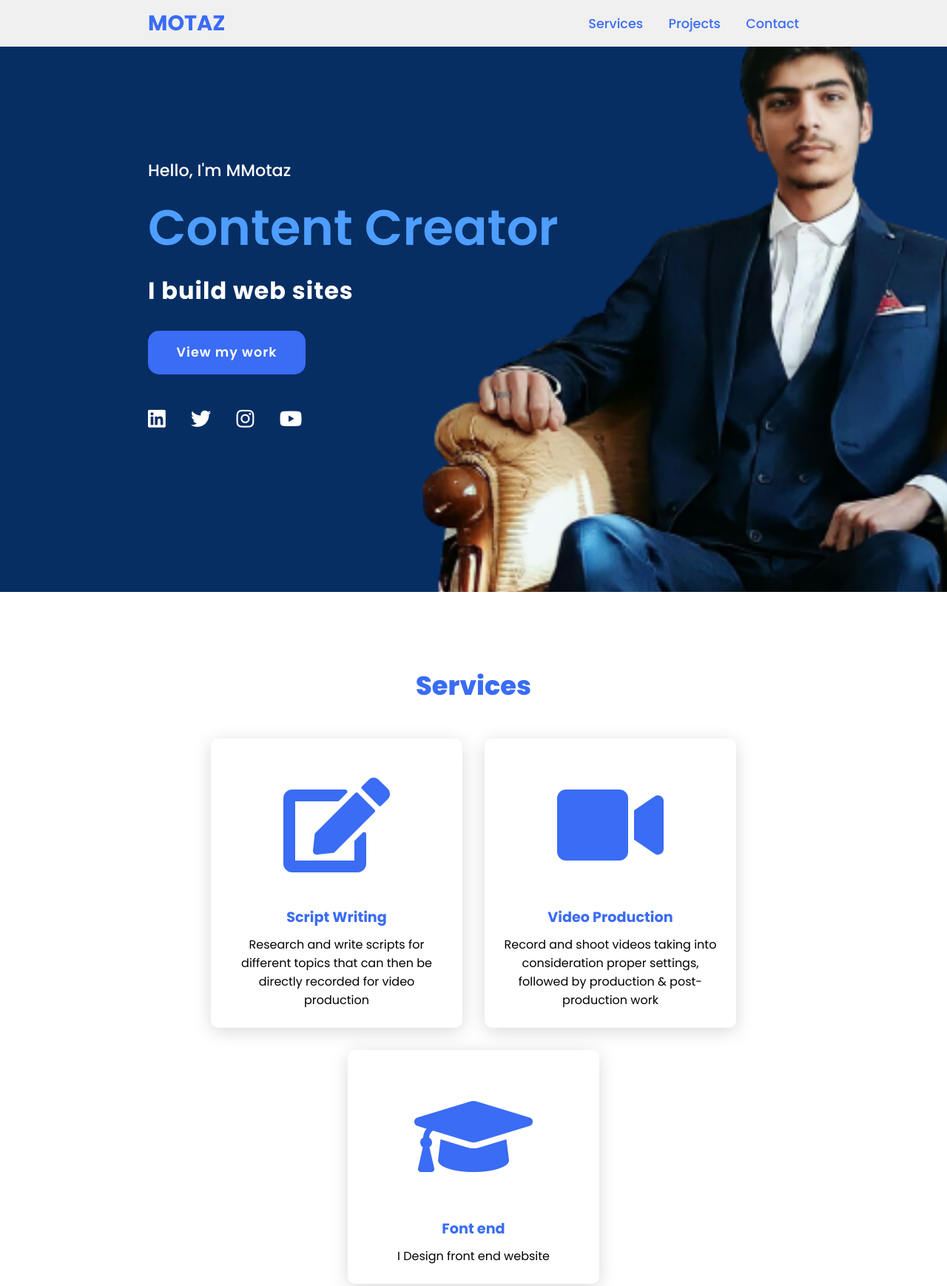
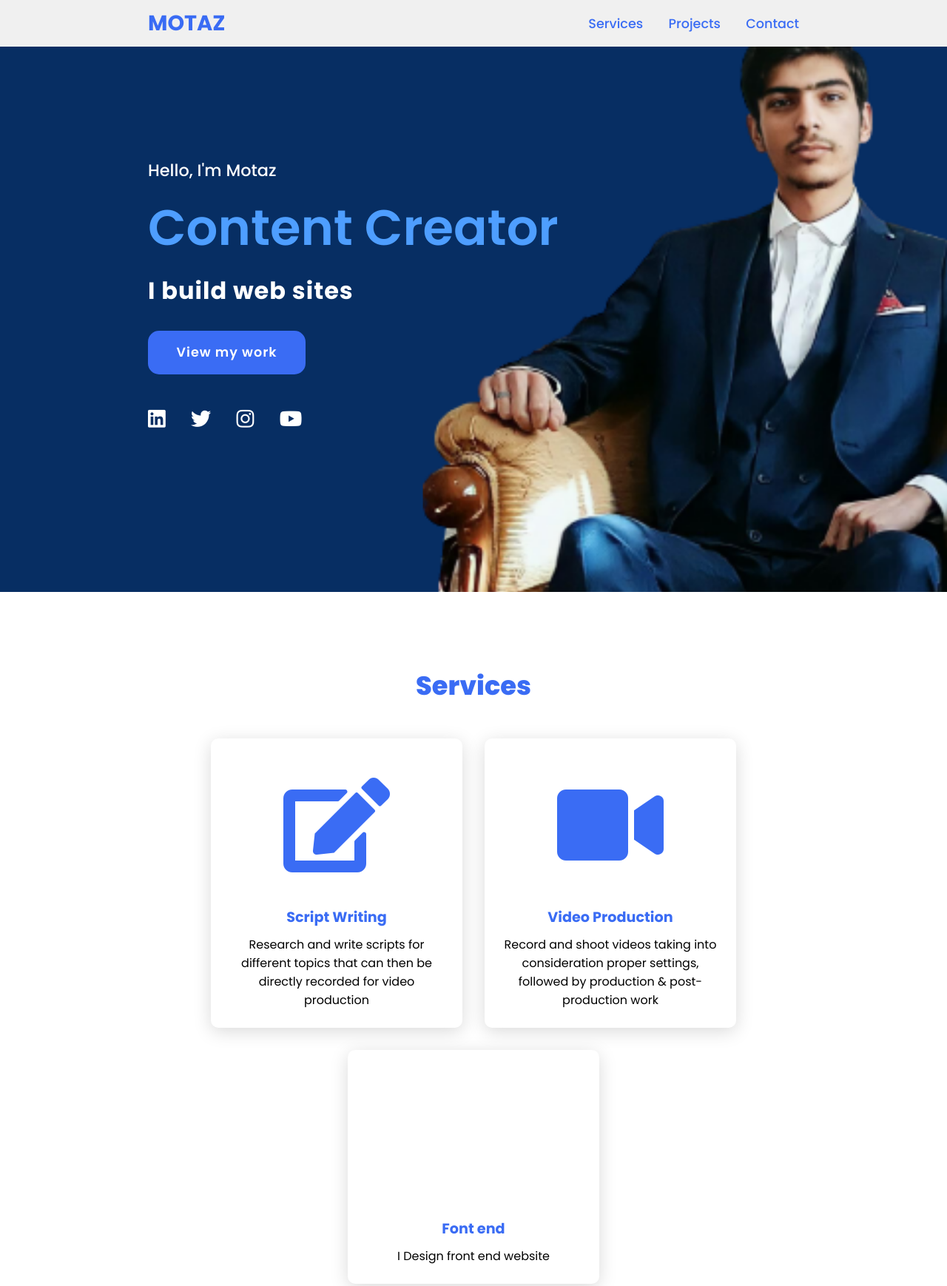
Before and after one commit to motazalrawi/test2, a plain HTML site: page index.html in a window 1280 px wide. Shown: the top 1738 px of the page at 74% size. Drawn offline with Linux system fonts and the light colour scheme.

Commit message:
Update index.html

```diff
--- a/index.html
+++ b/index.html
@@ -22,7 +22,7 @@
 
     <section class="main">
         <div>
-            <h2>Hello, I'm MMotaz<br><span>Content Creator</span></h2>
+            <h2>Hello, I'm Motaz<br><span>Content Creator</span></h2>
             <h3>I build web sites</h3>
             <a href="#projects" class="main-btn">View my work</a>
             <div class="social-icons">
@@ -57,7 +57,7 @@
             </div>
             <div class="card">
                 <div class="icon">
-                    <i class="fas fa-graduation-cap"></i>
+                    <i class="fas fa-web"></i>
                 </div>
                 <div class="info">
                     <h3>Font end </h3>
```
